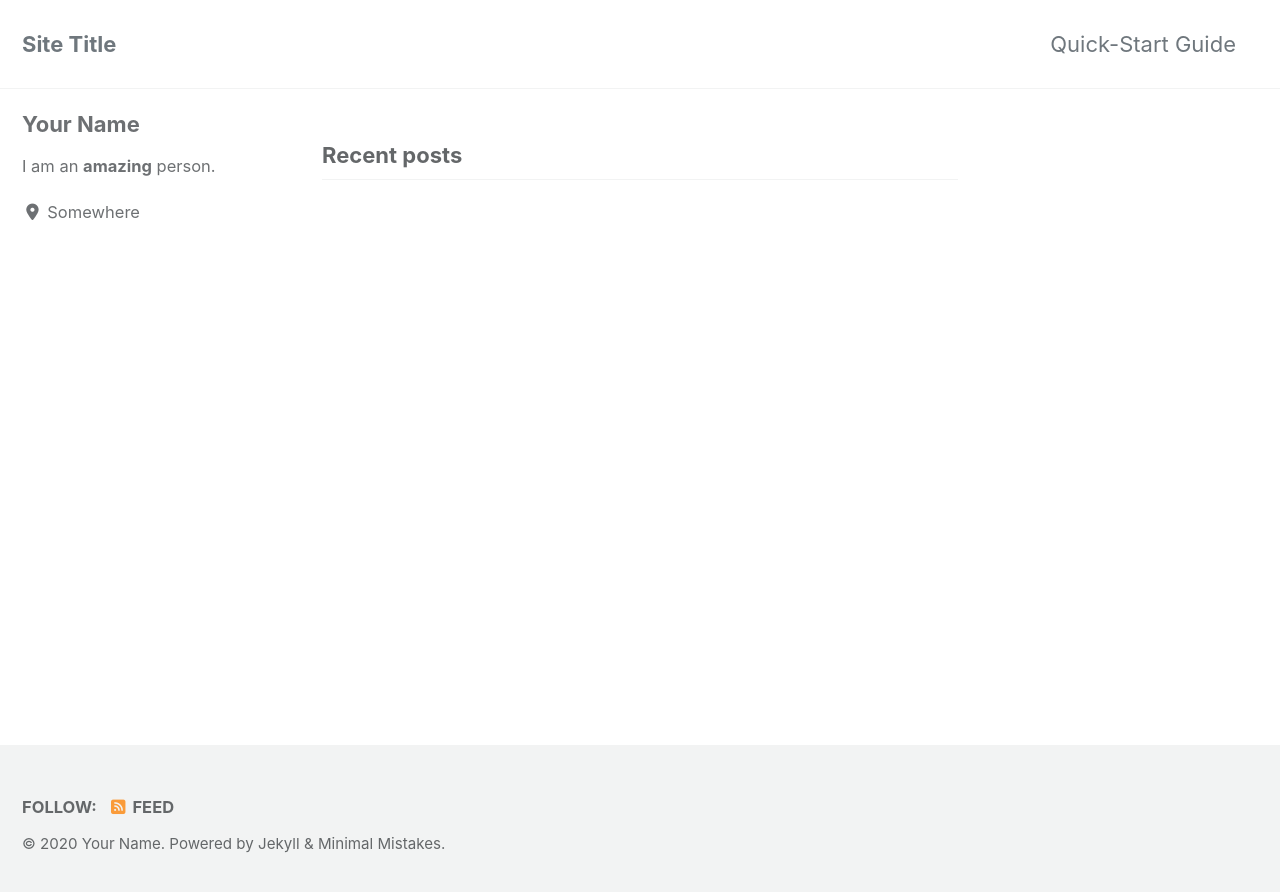
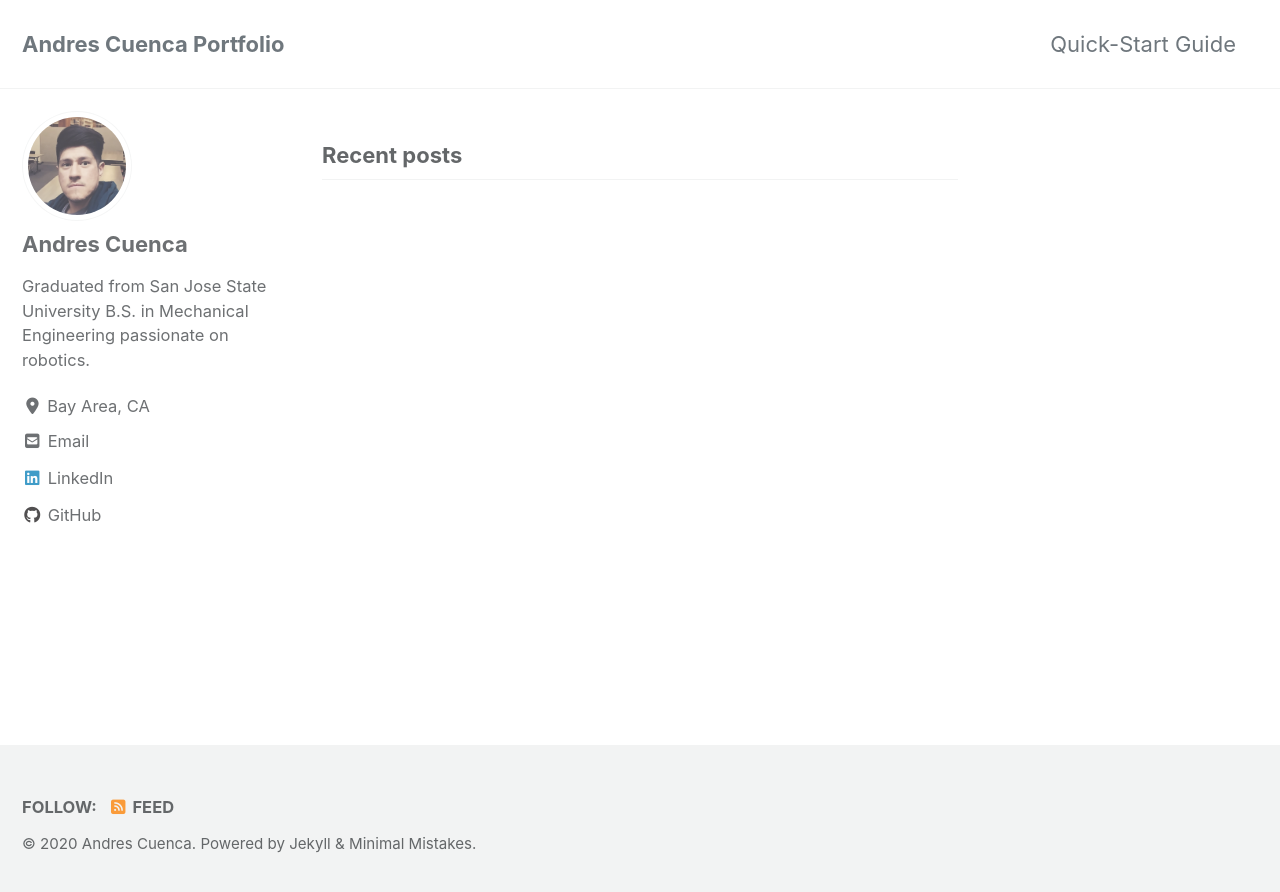
Before and after one commit to Cuenca-Andres/Cuenca-Portfolio.github.io, a Jekyll site: the page built from index.html, in a window 1280 px wide. Shown: the top 892 px of the page. Built offline with Jekyll 4.4.1, drawn with Linux system fonts in a browser that asks for light colours; cached includes are drawn as plain includes; nearby versions of some CDN libraries; the list of posts is cut into pages by our own code; some of the changed lines change nothing that is shown.

Commit message:
editing the config file for website

```diff
--- a/_config.yml
+++ b/_config.yml
@@ -5,32 +5,22 @@
 # For technical reasons, this file is *NOT* reloaded automatically when you use
 # `jekyll serve`. If you change this file, please restart the server process.
 
-# Theme Settings
-#
-# Review documentation to determine if you should use `theme` or `remote_theme`
-# https://mmistakes.github.io/minimal-mistakes/docs/quick-start-guide/#installing-the-theme
-
-# theme                  : "minimal-mistakes-jekyll"
-# remote_theme           : "mmistakes/minimal-mistakes"
 minimal_mistakes_skin    : "default" # "air", "aqua", "contrast", "dark", "dirt", "neon", "mint", "plum", "sunrise"
 
 # Site Settings
 locale                   : "en-US"
-title                    : "Site Title"
+title                    : " Andres Cuenca Portfolio "
 title_separator          : "-"
-subtitle                 : # site tagline that appears below site title in masthead
-name                     : "Your Name"
-description              : "An amazing website."
+name                     : "Andres Cuenca"
+description              : "Mechanical/Robotics Completed Projects by Andres Cuenca."
 url                      : # the base hostname & protocol for your site e.g. "https://mmistakes.github.io"
 baseurl                  : # the subpath of your site, e.g. "/blog"
 repository               : # GitHub username/repo-name e.g. "mmistakes/minimal-mistakes"
 teaser                   : # path of fallback teaser image, e.g. "/assets/images/500x300.png"
-logo                     : # path of logo image to display in the masthead, e.g. "/assets/images/88x88.png"
-masthead_title           : # overrides the website title displayed in the masthead, use " " for no title
 # breadcrumbs            : false # true, false (default)
 words_per_minute         : 200
 comments:
-  provider               : # false (default), "disqus", "discourse", "facebook", "staticman", "staticman_v2", "utterances", "custom"
+  provider               : # false (default), "disqus", "discourse", "facebook", "google-plus", "staticman", "staticman_v2" "custom"
   disqus:
     shortname            : # https://help.disqus.com/customer/portal/articles/466208-what-s-a-shortname-
   discourse:
@@ -40,12 +30,22 @@ comments:
     appid                :
     num_posts            : # 5 (default)
     colorscheme          : # "light" (default), "dark"
-  utterances:
-    theme                : # "github-light" (default), "github-dark"
-    issue_term           : # "pathname" (default)
-  staticman:
-    branch               : # "master"
-    endpoint             : # "https://{your Staticman v3 API}/v3/entry/github/"
+staticman:
+  allowedFields          : # ['name', 'email', 'url', 'message']
+  branch                 : # "master"
+  commitMessage          : # "New comment."
+  filename               : # comment-{@timestamp}
+  format                 : # "yml"
+  moderation             : # true
+  path                   : # "/_data/comments/{options.slug}" (default)
+  requiredFields         : # ['name', 'email', 'message']
+  transforms:
+    email                : # "md5"
+  generatedFields:
+    date:
+      type               : # "date"
+      options:
+        format           : # "iso8601" (default), "timestamp-seconds", "timestamp-milliseconds"
 reCaptcha:
   siteKey                :
   secret                 :
@@ -53,15 +53,7 @@ atom_feed:
   path                   : # blank (default) uses feed.xml
 search                   : # true, false (default)
 search_full_content      : # true, false (default)
-search_provider          : # lunr (default), algolia, google
-algolia:
-  application_id         : # YOUR_APPLICATION_ID
-  index_name             : # YOUR_INDEX_NAME
-  search_only_api_key    : # YOUR_SEARCH_ONLY_API_KEY
-  powered_by             : # true (default), false
-google:
-  search_engine_id       : # YOUR_SEARCH_ENGINE_ID
-  instant_search         : # false (default), true
+
 # SEO Related
 google_site_verification :
 bing_site_verification   :
@@ -88,57 +80,40 @@ analytics:
   provider               : false # false (default), "google", "google-universal", "custom"
   google:
     tracking_id          :
-    anonymize_ip         : # true, false (default)
 
 
 # Site Author
 author:
-  name             : "Your Name"
-  avatar           : # path of avatar image, e.g. "/assets/images/bio-photo.jpg"
-  bio              : "I am an **amazing** person."
-  location         : "Somewhere"
-  email            :
-  links:
-    - label: "Email"
-      icon: "fas fa-fw fa-envelope-square"
-      # url: "mailto:your.name@email.com"
-    - label: "Website"
-      icon: "fas fa-fw fa-link"
-      # url: "https://your-website.com"
-    - label: "Twitter"
-      icon: "fab fa-fw fa-twitter-square"
-      # url: "https://twitter.com/"
-    - label: "Facebook"
-      icon: "fab fa-fw fa-facebook-square"
-      # url: "https://facebook.com/"
-    - label: "GitHub"
-      icon: "fab fa-fw fa-github"
-      # url: "https://github.com/"
-    - label: "Instagram"
-      icon: "fab fa-fw fa-instagram"
-      # url: "https://instagram.com/"
-
-# Site Footer
-footer:
-  links:
-    - label: "Twitter"
-      icon: "fab fa-fw fa-twitter-square"
-      # url:
-    - label: "Facebook"
-      icon: "fab fa-fw fa-facebook-square"
-      # url:
-    - label: "GitHub"
-      icon: "fab fa-fw fa-github"
-      # url:
-    - label: "GitLab"
-      icon: "fab fa-fw fa-gitlab"
-      # url:
-    - label: "Bitbucket"
-      icon: "fab fa-fw fa-bitbucket"
-      # url:
-    - label: "Instagram"
-      icon: "fab fa-fw fa-instagram"
-      # url:
+  name             : "Andres Cuenca"
+  avatar           : "images/headshot3.jpg" # path of avatar image, e.g. "/assets/images/bio-photo.jpg"
+  bio              : "Graduated from San Jose State University B.S. in Mechanical Engineering passionate on robotics."
+  location         : "Bay Area, CA"
+  email            : "cuenca.andres2020@gmail.com"
+  uri              :
+  home             : # null (default), "absolute or relative url to link to author home"
+  bitbucket        :
+  codepen          :
+  dribbble         :
+  flickr           :
+  facebook         :
+  foursquare       :
+  github           : ""
+  gitlab           :
+  google_plus      :
+  keybase          :
+  instagram        :
+  lastfm           :
+  linkedin         : "andres-cuenca" # "john-doe-12345678" (the last part of your profile url, e.g. https://www.linkedin.com/in/john-doe-12345678)
+  pinterest        :
+  soundcloud       :
+  stackoverflow    : # "123456/username" (the last part of your profile url, e.g. https://stackoverflow.com/users/123456/username)
+  steam            : # "steamId" (the last part of your profile url, e.g. https://steamcommunity.com/id/steamId/)
+  tumblr           :
+  twitter          :
+  vine             :
+  weibo            :
+  xing             :
+  youtube          : # "https://youtube.com/c/MichaelRoseDesign"
 
 
 # Reading Files
@@ -166,7 +141,6 @@ exclude:
   - log
   - node_modules
   - package.json
-  - package-lock.json
   - Rakefile
   - README
   - tmp
@@ -202,7 +176,7 @@ kramdown:
 # Sass/SCSS
 sass:
   sass_dir: _sass
-  style: compressed # https://sass-lang.com/documentation/file.SASS_REFERENCE.html#output_style
+  style: compressed # http://sass-lang.com/documentation/file.SASS_REFERENCE.html#output_style
 
 
 # Outputting
@@ -218,6 +192,7 @@ plugins:
   - jekyll-sitemap
   - jekyll-gist
   - jekyll-feed
+  - jemoji
   - jekyll-include-cache
 
 # mimic GitHub Pages with --safe
@@ -226,7 +201,7 @@ whitelist:
   - jekyll-sitemap
   - jekyll-gist
   - jekyll-feed
-  - jekyll-include-cache
+  - jemoji
 
 
 # Archives
@@ -237,8 +212,8 @@ whitelist:
 #  - Archive page should exist at path when using Liquid method or you can
 #    expect broken links (especially with breadcrumbs enabled)
 #  - <base_path>/tags/my-awesome-tag/index.html ~> path: /tags/
-#  - <base_path>/categories/my-awesome-category/index.html ~> path: /categories/
-#  - <base_path>/my-awesome-category/index.html ~> path: /
+#  - <base_path/categories/my-awesome-category/index.html ~> path: /categories/
+#  - <base_path/my-awesome-category/index.html ~> path: /
 category_archive:
   type: liquid
   path: /categories/
@@ -259,7 +234,7 @@ tag_archive:
 
 
 # HTML Compression
-# - https://jch.penibelst.de/
+# - http://jch.penibelst.de/
 compress_html:
   clippings: all
   ignore:
@@ -279,3 +254,11 @@ defaults:
       comments: # true
       share: true
       related: true
+
+  # _pages
+  - scope:
+      path: ""
+      type: pages
+    values:
+      layout: splash
+      author_profile: true
```
